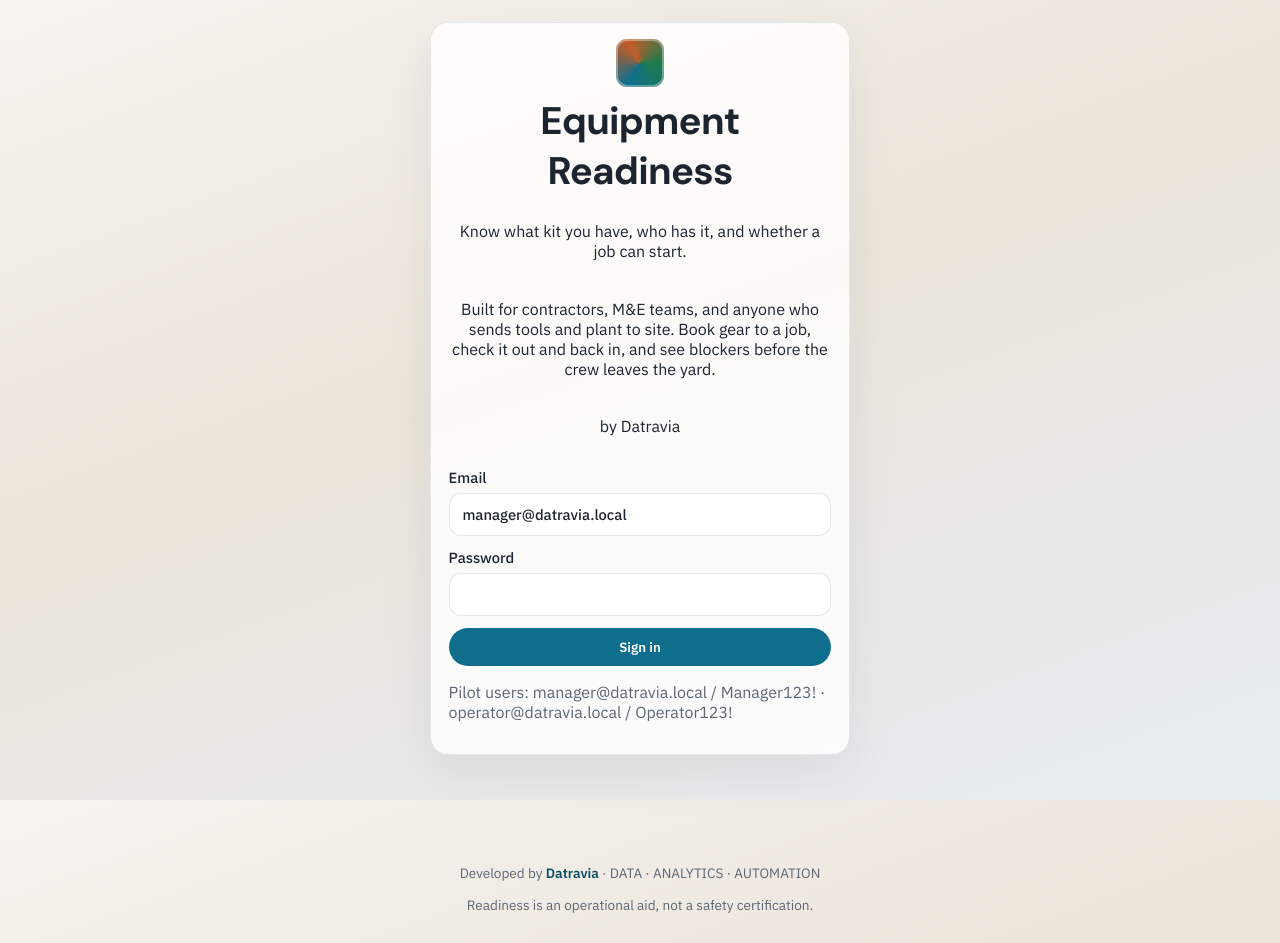
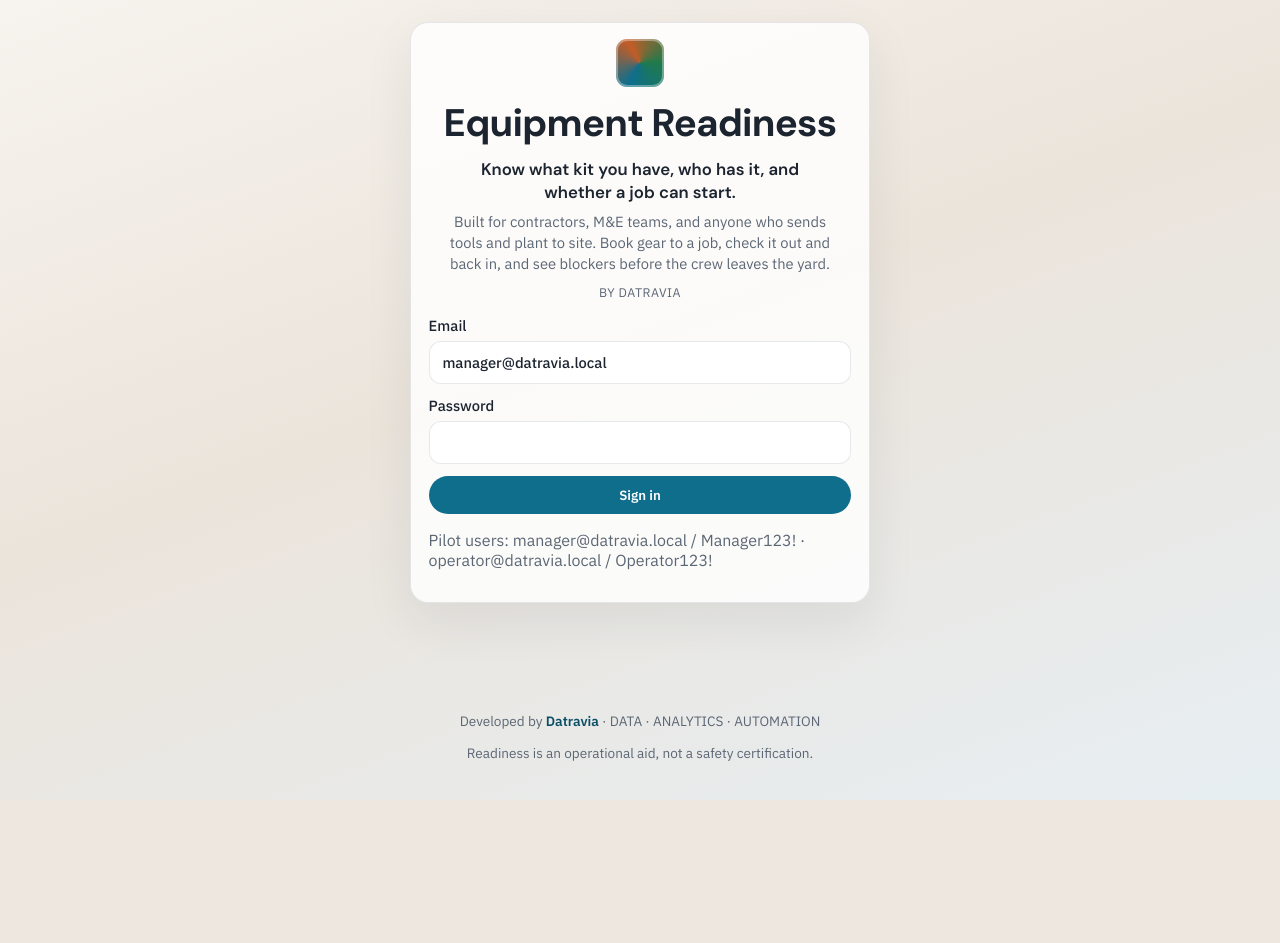
Before and after one commit to sandiren/inventory_tracker, a Flask app: page /login in a window 1280 px wide. After the commit the page ends 800 px from the top, so only its background shows below. Run offline with Flask 3, Linux system fonts and the light colour scheme.

Commit message:
Polish product blurb styling and README plain-English section
Make the layperson description clearer on login and document what the
product is for in the README.

Co-authored-by: Sandiren Naiken <sandiren@hotmail.com>

```diff
--- a/static/styles.css
+++ b/static/styles.css
@@ -145,8 +145,31 @@ input, select, textarea {
 .filter-bar { grid-template-columns: 1fr 12rem auto; margin-bottom: 1rem; }
 .scan-panel { max-width: 420px; }
 .auth-shell { min-height: 70vh; display: grid; place-items: center; }
-.auth-card { width: min(100%, 420px); }
-.auth-brand { text-align: center; margin-bottom: 1rem; display: grid; gap: 0.35rem; justify-items: center; }
+.auth-card { width: min(100%, 460px); }
+.auth-brand { text-align: center; margin-bottom: 1rem; display: grid; gap: 0.45rem; justify-items: center; }
+.product-tagline {
+  margin: 0;
+  font-family: var(--font-display);
+  font-size: 1.05rem;
+  font-weight: 600;
+  color: var(--ink);
+  max-width: 22rem;
+  line-height: 1.35;
+}
+.product-blurb {
+  margin: 0;
+  color: var(--muted);
+  font-size: 0.92rem;
+  line-height: 1.45;
+  max-width: 24rem;
+}
+.product-by {
+  margin: 0.15rem 0 0;
+  font-size: 0.78rem;
+  letter-spacing: 0.04em;
+  text-transform: uppercase;
+  color: var(--muted);
+}
 .site-footer { text-align: center; padding: 1rem; color: var(--muted); font-size: 0.85rem; }
 .site-footer a { color: var(--brand-ink); font-weight: 600; }
 .empty-state { padding: 1.4rem; border: 1px dashed var(--line); border-radius: var(--radius); background: rgba(255,255,255,0.5); }
```
Also changed, not shown: README.md.
